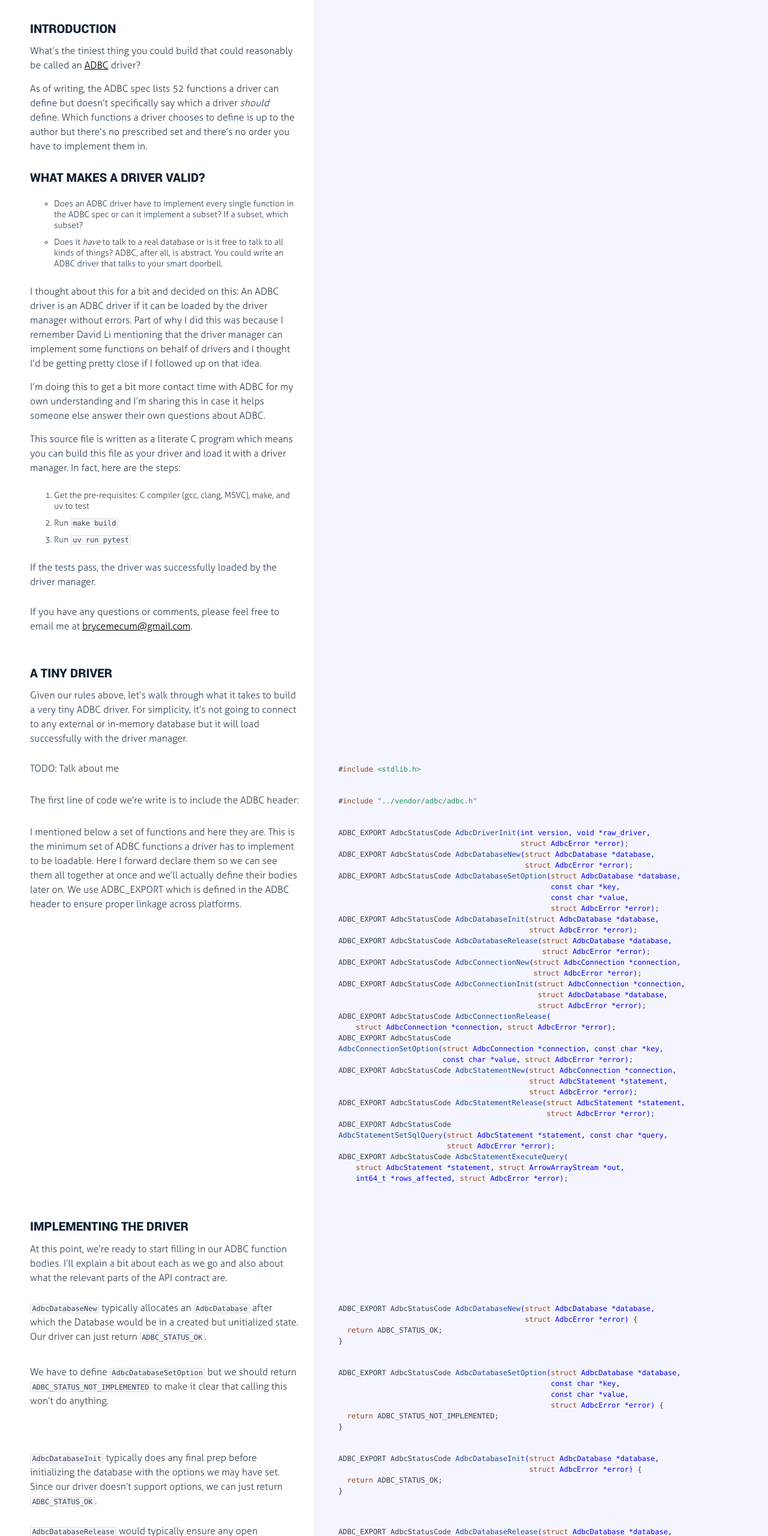
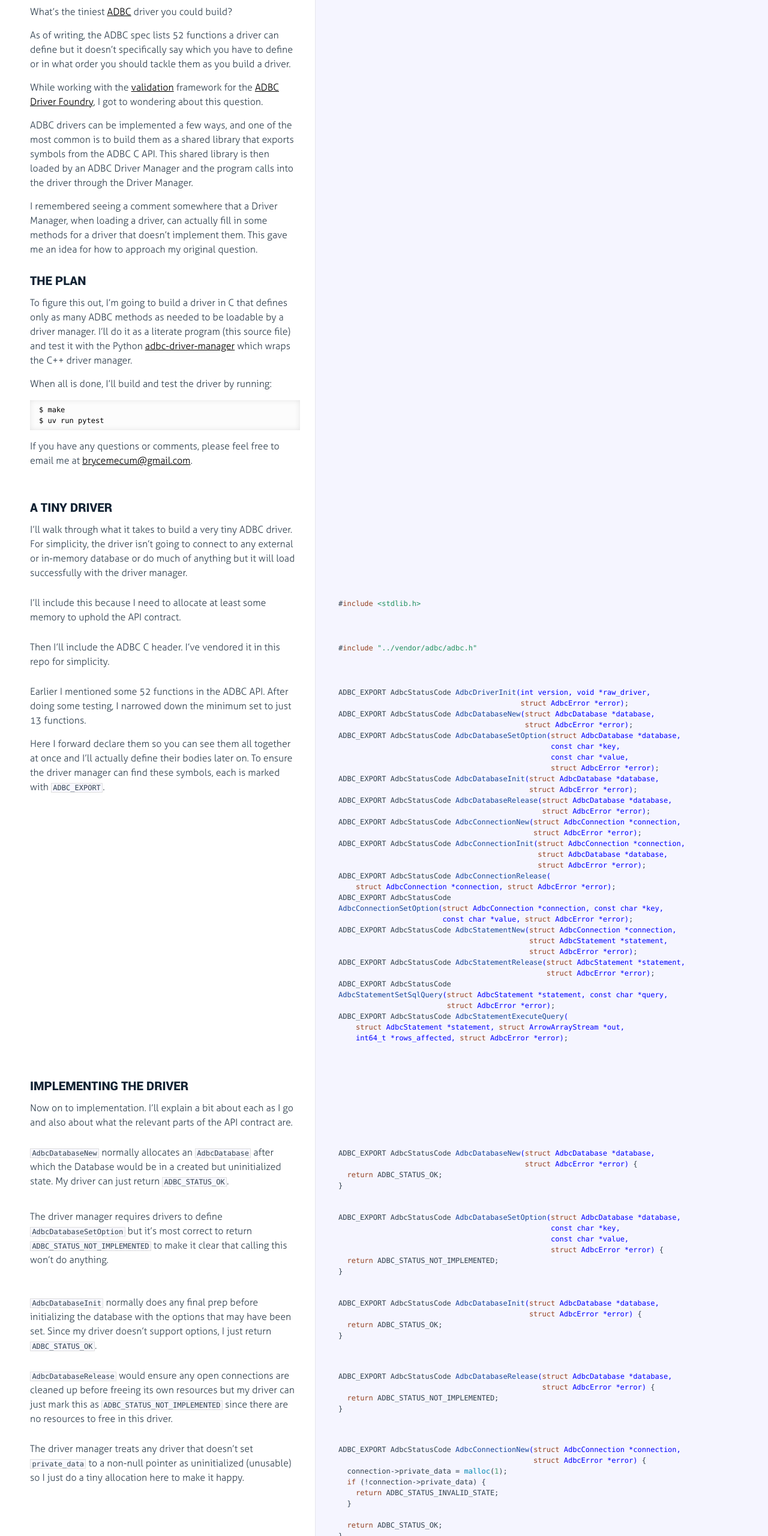
Before and after one commit to amoeba/tiniest-adbc-driver, a plain HTML site: page docs/index.html in a window 1280 px wide. Shown: the part 100-2660 px from the top of the page at 60% size. Drawn offline with Linux system fonts and the light colour scheme.

Commit message:
Edits to comments

```diff
--- a/docs/index.html
+++ b/docs/index.html
@@ -27,39 +27,34 @@
               <div class="sswrap ">
                 <a class="ss" href="#section-1">&#x00a7;</a>
               </div>
-              <h2 id="introduction">Introduction</h2>
-<p>What’s the tiniest thing you could build that could reasonably be called an
-<a href="https://arrow.apache.org/adbc">ADBC</a> driver?</p>
-<p>As of writing, the ADBC spec lists 52 functions a driver can define but
-doesn’t specifically say which a driver <em>should</em> define. Which functions a
-driver chooses to define is up to the author but there’s no prescribed set
-and there’s no order you have to implement them in.</p>
-<h2 id="what-makes-a-driver-valid">What makes a driver valid?</h2>
-<ul>
-<li>Does an ADBC driver have to implement every single function in the ADBC
-spec or can it implement a subset? If a subset, which subset?</li>
-<li>Does it <em>have</em> to talk to a real database or is it free to talk to all
-kinds of things? ADBC, after all, is abstract. You could write an ADBC
-driver that talks to your smart doorbell.</li>
-</ul>
-<p>I thought about this for a bit and decided on this: An ADBC driver is an ADBC
-driver if it can be loaded by the driver manager without errors. Part of why
-I did this was because I remember David Li mentioning that the driver manager
-can implement some functions on behalf of drivers and I thought I’d be
-getting pretty close if I followed up on that idea.</p>
-<p>I’m doing this to get a bit more contact time with ADBC for my own
-understanding and I’m sharing this in case it helps someone else answer their
-own questions about ADBC.</p>
-<p>This source file is written as a literate C program which means you can build
-this file as your driver and load it with a driver manager. In fact, here are
-the steps:</p>
-<ol>
-<li>Get the pre-requisites: C compiler (gcc, clang, MSVC), make, and uv to
-test</li>
-<li>Run <code>make build</code></li>
-<li>Run <code>uv run pytest</code></li>
-</ol>
-<p>If the tests pass, the driver was successfully loaded by the driver manager.</p>
+              <p>What’s the tiniest <a href="https://arrow.apache.org/adbc">ADBC</a> driver you could
+build?</p>
+<p>As of writing, the ADBC spec lists 52 functions a driver can define but it
+doesn’t specifically say which you have to define or in what order you should
+tackle them as you build a driver.</p>
+<p>While working with the
+<a href="https://github.com/adbc-drivers/validation">validation</a> framework for the
+<a href="https://adbc-drivers.org">ADBC Driver Foundry</a>, I got to wondering about
+this question.</p>
+<p>ADBC drivers can be implemented a few ways, and one of the most common is to
+build them as a shared library that exports symbols from the ADBC C API. This
+shared library is then loaded by an ADBC Driver Manager and the program calls
+into the driver through the Driver Manager.</p>
+<p>I remembered seeing a comment somewhere that a Driver Manager, when loading a
+driver, can actually fill in some methods for a driver that doesn’t implement
+them. This gave me an idea for how to approach my original question.</p>
+<h2 id="the-plan">The Plan</h2>
+<p>To figure this out, I’m going to build a driver in C that defines only as
+many ADBC methods as needed to be loadable by a driver manager. I’ll do it as
+a literate program (this source file) and test it with the Python
+<a href="https://pypi.org/project/adbc-driver-manager/">adbc-driver-manager</a> which
+wraps the C++ driver manager.</p>
+<p>When all is done, I’ll build and test the driver by running:</p>
+<pre><code class="language-sh">$ make
+$ uv run pytest
+</code></pre>
+<p>If you have any questions or comments, please feel free to email me at
+<a href="mailto:brycemecum@gmail.com">brycemecum@gmail.com</a>.</p>
 
             </div>
 
@@ -72,8 +67,11 @@ test</li>
               <div class="sswrap ">
                 <a class="ss" href="#section-2">&#x00a7;</a>
               </div>
-              <p>If you have any questions or comments, please feel free to email me at
-<a href="mailto:brycemecum@gmail.com">brycemecum@gmail.com</a>.</p>
+              <h2 id="a-tiny-driver">A Tiny Driver</h2>
+<p>I’ll walk through what it takes to build a very tiny ADBC driver. For
+simplicity, the driver isn’t going to connect to any external or in-memory
+database or do much of anything but it will load successfully with the driver
+manager.</p>
 
             </div>
 
@@ -86,12 +84,12 @@ test</li>
               <div class="sswrap ">
                 <a class="ss" href="#section-3">&#x00a7;</a>
               </div>
-              <h2 id="a-tiny-driver">A Tiny Driver</h2>
-<p>Given our rules above, let’s walk through what it takes to build a very tiny
-ADBC driver. For simplicity, it’s not going to connect to any external or
-in-memory database but it will load successfully with the driver manager.</p>
+              <p>I’ll include this because I need to allocate at least some memory to uphold
+the API contract.</p>
 
             </div>
+
+            <div class="content"><div class='highlight'><pre><span class="hljs-meta">#<span class="hljs-keyword">include</span> <span class="hljs-string">&lt;stdlib.h&gt;</span></span></pre></div></div>
 
         </li>
 
@@ -102,11 +100,12 @@ in-memory database but it will load successfully with the driver manager.</p>
               <div class="sswrap ">
                 <a class="ss" href="#section-4">&#x00a7;</a>
               </div>
-              <p>TODO: Talk about me</p>
+              <p>Then I’ll include the ADBC C header. I’ve vendored it in this repo for
+simplicity.</p>
 
             </div>
 
-            <div class="content"><div class='highlight'><pre><span class="hljs-meta">#<span class="hljs-keyword">include</span> <span class="hljs-string">&lt;stdlib.h&gt;</span></span></pre></div></div>
+            <div class="content"><div class='highlight'><pre><span class="hljs-meta">#<span class="hljs-keyword">include</span> <span class="hljs-string">&quot;../vendor/adbc/adbc.h&quot;</span></span></pre></div></div>
 
         </li>
 
@@ -117,26 +116,11 @@ in-memory database but it will load successfully with the driver manager.</p>
               <div class="sswrap ">
                 <a class="ss" href="#section-5">&#x00a7;</a>
               </div>
-              <p>The first line of code we’re write is to include the ADBC header:</p>
-
-            </div>
-
-            <div class="content"><div class='highlight'><pre><span class="hljs-meta">#<span class="hljs-keyword">include</span> <span class="hljs-string">&quot;../vendor/adbc/adbc.h&quot;</span></span></pre></div></div>
-
-        </li>
-
-
-        <li id="section-6">
-            <div class="annotation">
-
-              <div class="sswrap ">
-                <a class="ss" href="#section-6">&#x00a7;</a>
-              </div>
-              <p>I mentioned below a set of functions and here they are. This is the
-minimum set of ADBC functions a driver has to implement to be loadable.
-Here I forward declare them so we can see them all together at once and
-we’ll actually define their bodies later on. We use ADBC_EXPORT which is
-defined in the ADBC header to ensure proper linkage across platforms.</p>
+              <p>Earlier I mentioned some 52 functions in the ADBC API. After doing some
+testing, I narrowed down the minimum set to just 13 functions.</p>
+<p>Here I forward declare them so you can see them all together at once and I’ll
+actually define their bodies later on. To ensure the driver manager can find
+these symbols, each is marked with <code>ADBC_EXPORT</code>.</p>
 
             </div>
 
@@ -177,30 +161,29 @@ ADBC_EXPORT AdbcStatusCode <span class="hljs-title function_">AdbcStatementExecu
         </li>
 
 
+        <li id="section-6">
+            <div class="annotation">
+
+              <div class="sswrap ">
+                <a class="ss" href="#section-6">&#x00a7;</a>
+              </div>
+              <h2 id="implementing-the-driver">Implementing The Driver</h2>
+<p>Now on to implementation. I’ll explain a bit about each as I go and also
+about what the relevant parts of the API contract are.</p>
+
+            </div>
+
+        </li>
+
+
         <li id="section-7">
             <div class="annotation">
 
               <div class="sswrap ">
                 <a class="ss" href="#section-7">&#x00a7;</a>
               </div>
-              <h2 id="implementing-the-driver">Implementing The Driver</h2>
-<p>At this point, we’re ready to start filling in our ADBC function bodies. I’ll
-explain a bit about each as we go and also about what the relevant parts of
-the API contract are.</p>
-
-            </div>
-
-        </li>
-
-
-        <li id="section-8">
-            <div class="annotation">
-
-              <div class="sswrap ">
-                <a class="ss" href="#section-8">&#x00a7;</a>
-              </div>
-              <p><code>AdbcDatabaseNew</code> typically allocates an <code>AdbcDatabase</code> after which the
-Database would be in a created but unitialized state. Our driver can just
+              <p><code>AdbcDatabaseNew</code> normally allocates an <code>AdbcDatabase</code> after which the
+Database would be in a created but uninitialized state. My driver can just
 return <code>ADBC_STATUS_OK</code>.</p>
 
             </div>
@@ -213,15 +196,15 @@ return <code>ADBC_STATUS_OK</code>.</p>
         </li>
 
 
-        <li id="section-9">
+        <li id="section-8">
             <div class="annotation">
 
               <div class="sswrap ">
-                <a class="ss" href="#section-9">&#x00a7;</a>
+                <a class="ss" href="#section-8">&#x00a7;</a>
               </div>
-              <p>We have to define <code>AdbcDatabaseSetOption</code> but we should return
-<code>ADBC_STATUS_NOT_IMPLEMENTED</code> to make it clear that calling this won’t do
-anything.</p>
+              <p>The driver manager requires drivers to define <code>AdbcDatabaseSetOption</code> but
+it’s most correct to return <code>ADBC_STATUS_NOT_IMPLEMENTED</code> to make it clear
+that calling this won’t do anything.</p>
 
             </div>
 
@@ -235,15 +218,15 @@ anything.</p>
         </li>
 
 
-        <li id="section-10">
+        <li id="section-9">
             <div class="annotation">
 
               <div class="sswrap ">
-                <a class="ss" href="#section-10">&#x00a7;</a>
+                <a class="ss" href="#section-9">&#x00a7;</a>
               </div>
-              <p><code>AdbcDatabaseInit</code> typically does any final prep before initializing the
-database with the options we may have set. Since our driver doesn’t support
-options, we can just return <code>ADBC_STATUS_OK</code>.</p>
+              <p><code>AdbcDatabaseInit</code> normally does any final prep before initializing the
+database with the options that may have been set. Since my driver doesn’t
+support options, I just return <code>ADBC_STATUS_OK</code>.</p>
 
             </div>
 
@@ -255,15 +238,16 @@ options, we can just return <code>ADBC_STATUS_OK</code>.</p>
         </li>
 
 
-        <li id="section-11">
+        <li id="section-10">
             <div class="annotation">
 
               <div class="sswrap ">
-                <a class="ss" href="#section-11">&#x00a7;</a>
+                <a class="ss" href="#section-10">&#x00a7;</a>
               </div>
-              <p><code>AdbcDatabaseRelease</code> would typically ensure any open connections are cleaned
-up before freeing its own resources but our driver can just mark this as
-<code>ADBC_STATUS_NOT_IMPLEMENTED</code>.</p>
+              <p><code>AdbcDatabaseRelease</code> would ensure any open connections are cleaned up
+before freeing its own resources but my driver can just mark this as
+<code>ADBC_STATUS_NOT_IMPLEMENTED</code> since there are no resources to free in this
+driver.</p>
 
             </div>
 
@@ -275,14 +259,14 @@ up before freeing its own resources but our driver can just mark this as
         </li>
 
 
-        <li id="section-12">
+        <li id="section-11">
             <div class="annotation">
 
               <div class="sswrap ">
-                <a class="ss" href="#section-12">&#x00a7;</a>
+                <a class="ss" href="#section-11">&#x00a7;</a>
               </div>
               <p>The driver manager treats any driver that doesn’t set <code>private_data</code> to a
-non-null pointer as unitialized (unusable) so we just do a tiny allocation
+non-null pointer as uninitialized (unusable) so I just do a tiny allocation
 here to make it happy.</p>
 
             </div>
@@ -300,13 +284,14 @@ here to make it happy.</p>
         </li>
 
 
-        <li id="section-13">
+        <li id="section-12">
             <div class="annotation">
 
               <div class="sswrap ">
-                <a class="ss" href="#section-13">&#x00a7;</a>
+                <a class="ss" href="#section-12">&#x00a7;</a>
               </div>
-              <p>Similar to <code>AdbcDatabaseInit</code>, we can just return <code>ADBC_STATUS_OK</code>.</p>
+              <p>Similar to <code>AdbcDatabaseInit</code>, I just return <code>ADBC_STATUS_OK</code> for
+<code>AdbcConnectionInit</code>.</p>
 
             </div>
 
@@ -319,14 +304,14 @@ here to make it happy.</p>
         </li>
 
 
-        <li id="section-14">
+        <li id="section-13">
             <div class="annotation">
 
               <div class="sswrap ">
-                <a class="ss" href="#section-14">&#x00a7;</a>
+                <a class="ss" href="#section-13">&#x00a7;</a>
               </div>
-              <p>As part of the API contract, <code>AdbcConnectionRelease</code> needs to release the
-<code>private_data</code> member as part of the API contract.</p>
+              <p>Because <code>AdbcConnectionNew</code> allocated <code>private_data</code> and, as part of the API
+contract, <code>AdbcConnectionRelease</code> needs to release <code>private_data</code>.</p>
 
             </div>
 
@@ -343,14 +328,14 @@ here to make it happy.</p>
         </li>
 
 
-        <li id="section-15">
+        <li id="section-14">
             <div class="annotation">
 
               <div class="sswrap ">
-                <a class="ss" href="#section-15">&#x00a7;</a>
+                <a class="ss" href="#section-14">&#x00a7;</a>
               </div>
-              <p>We can leave this as <code>ADBC_STATUS_NOT_IMPLEMENTED</code> just like we did
-<code>AdbcDatabaseSetOption</code>.</p>
+              <p>I can leave this as <code>ADBC_STATUS_NOT_IMPLEMENTED</code> just like
+<code>AdbcDatabaseSetOption</code> since it won’t do anything.</p>
 
             </div>
 
@@ -363,14 +348,15 @@ here to make it happy.</p>
         </li>
 
 
-        <li id="section-16">
+        <li id="section-15">
             <div class="annotation">
 
               <div class="sswrap ">
-                <a class="ss" href="#section-16">&#x00a7;</a>
+                <a class="ss" href="#section-15">&#x00a7;</a>
               </div>
-              <p>The next three functions can just return <code>ADBC_STATUS_OK</code>. Typically, these
-would allocate, modify, and release <code>private_data</code> related to our statement.</p>
+              <p>The next three functions can just return <code>ADBC_STATUS_OK</code>. Normally, these
+would allocate, modify, and release <code>private_data</code> related to a statement
+that doesn’t apply since this driver doesn’t execute any queries.</p>
 
             </div>
 
@@ -378,9 +364,23 @@ would allocate, modify, and release <code>private_data</code> related to our sta
                                             <span class="hljs-keyword">struct</span> AdbcStatement *statement,
                                             <span class="hljs-keyword">struct</span> AdbcError *error)</span> {
   <span class="hljs-keyword">return</span> ADBC_STATUS_OK;
-}
+}</pre></div></div>
 
-ADBC_EXPORT AdbcStatusCode <span class="hljs-title function_">AdbcStatementRelease</span><span class="hljs-params">(<span class="hljs-keyword">struct</span> AdbcStatement *statement,
+        </li>
+
+
+        <li id="section-16">
+            <div class="annotation">
+
+              <div class="sswrap ">
+                <a class="ss" href="#section-16">&#x00a7;</a>
+              </div>
+              <p>Because <code>AdbcStatementNew</code> didn’t do anything, <code>AdbcStatementRelease</code> doesn’t
+need to do anything either.</p>
+
+            </div>
+
+            <div class="content"><div class='highlight'><pre>ADBC_EXPORT AdbcStatusCode <span class="hljs-title function_">AdbcStatementRelease</span><span class="hljs-params">(<span class="hljs-keyword">struct</span> AdbcStatement *statement,
                                                 <span class="hljs-keyword">struct</span> AdbcError *error)</span> {
   <span class="hljs-keyword">return</span> ADBC_STATUS_NOT_IMPLEMENTED;
 }</pre></div></div>
@@ -394,9 +394,7 @@ ADBC_EXPORT AdbcStatusCode <span class="hljs-title function_">AdbcStatementRelea
               <div class="sswrap ">
                 <a class="ss" href="#section-17">&#x00a7;</a>
               </div>
-              <p>Normally this would take a query but our driver already knows the answer to
-any query we could conceivably send to it so we can just return
-<code>ADBC_STATUS_OK</code>.</p>
+              <p>Same for <code>AdbcStatementSetSqlQuery</code>.</p>
 
             </div>
 
@@ -415,8 +413,7 @@ any query we could conceivably send to it so we can just return
               <div class="sswrap ">
                 <a class="ss" href="#section-18">&#x00a7;</a>
               </div>
-              <p>Finally, a function that does something! Here we just create our simple
-<code>ArrowArrayStream</code>.</p>
+              <p>and <code>AdbcStatementExecuteQuery</code>.</p>
 
             </div>
 
@@ -435,8 +432,8 @@ any query we could conceivably send to it so we can just return
               <div class="sswrap ">
                 <a class="ss" href="#section-19">&#x00a7;</a>
               </div>
-              <p>This isn’t part of the ADBC API but the driver manager will want us to define
-this.</p>
+              <p>This isn’t part of the ADBC API but the driver manager will need this to be
+defined.</p>
 
             </div>
 
@@ -454,9 +451,8 @@ this.</p>
               <div class="sswrap ">
                 <a class="ss" href="#section-20">&#x00a7;</a>
               </div>
-              <p>This is a special function the driver manager will call after it loads our
-driver which helps the driver manager find all of the functions we just
-defined.</p>
+              <p>Last is <code>AdbcDriverInit</code>. When the driver manager loads a driver, it calls
+this function to set up its mappings to the functions in it.</p>
 
             </div>
 
@@ -494,37 +490,25 @@ AdbcStatusCode <span class="hljs-title function_">AdbcDriverInit</span><span cla
               <div class="sswrap ">
                 <a class="ss" href="#section-21">&#x00a7;</a>
               </div>
-              <p>And we’re done. We’ve defined just enough of an ADBC driver for it to
-cross-platform, loadable by a driver manager.</p>
-<p>To build the driver for your platform, run:</p>
+              <p>And that’s it.</p>
+<p>The driver manager should now be able to load this driver once it’s built.</p>
+<p>To build the driver, run:</p>
 <pre><code class="language-sh">$ make build
 </code></pre>
-<p>and then to test the driver, you can open up a Python REPL with
-<code>adbc_driver_manager</code> with,</p>
+<p>I tried to make this work in a cross-platform way so hopefully this will work
+for you.</p>
+<p>To test the driver, open up a Python REPL with the <code>adbc_driver_manager</code>
+available:</p>
 <pre><code class="language-sh">uv run --with <span class="hljs-string">&quot;adbc_driver_manager&quot;</span> python
 </code></pre>
-<p>and then in your REPL, execute:</p>
+<p>and then execute:</p>
 <pre><code class="language-python"><span class="hljs-keyword">from</span> adbc_driver_manager <span class="hljs-keyword">import</span> dbapi
 
 <span class="hljs-keyword">with</span> dbapi.connect(driver=<span class="hljs-string">&quot;libtiny.so&quot;</span>) <span class="hljs-keyword">as</span> conn:
     <span class="hljs-keyword">with</span> conn.cursor() <span class="hljs-keyword">as</span> cursor:
         <span class="hljs-keyword">pass</span>
 </code></pre>
-<p>Or just run the automated tests with <code>uv run pytest</code>.</p>
-
-            </div>
-
-        </li>
-
-
-        <li id="section-22">
-            <div class="annotation">
-
-              <div class="sswrap ">
-                <a class="ss" href="#section-22">&#x00a7;</a>
-              </div>
-              <h2 id="summary">Summary</h2>
-<p>TODO</p>
+<p>Alternatively, run the automated tests with <code>uv run pytest</code>.</p>
 
             </div>
 
```
Also changed, not shown: 1 other file.
